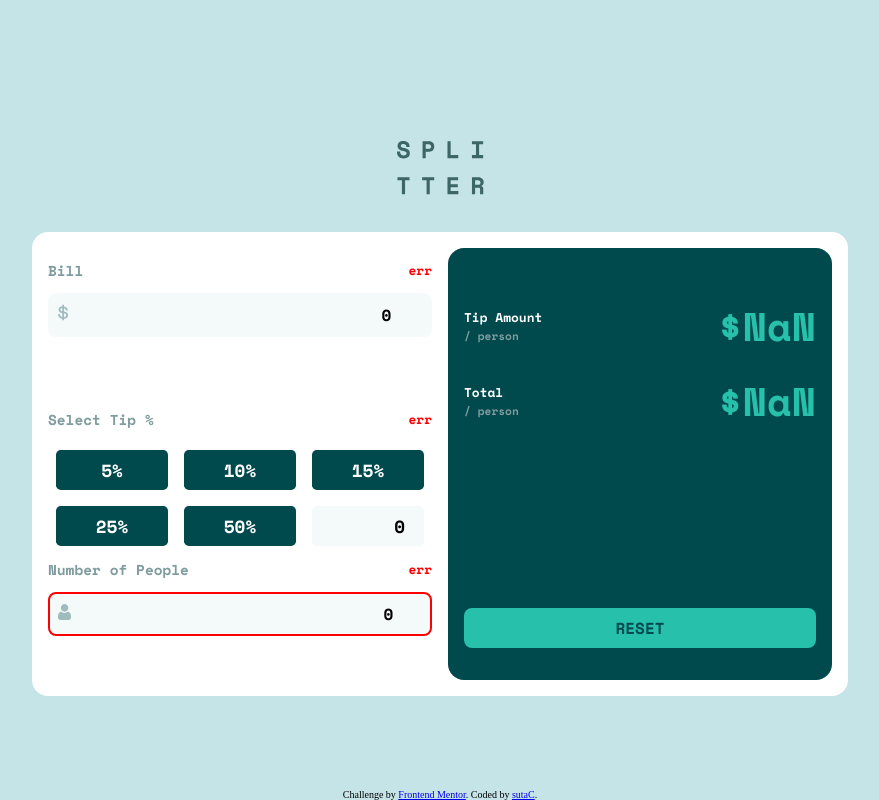
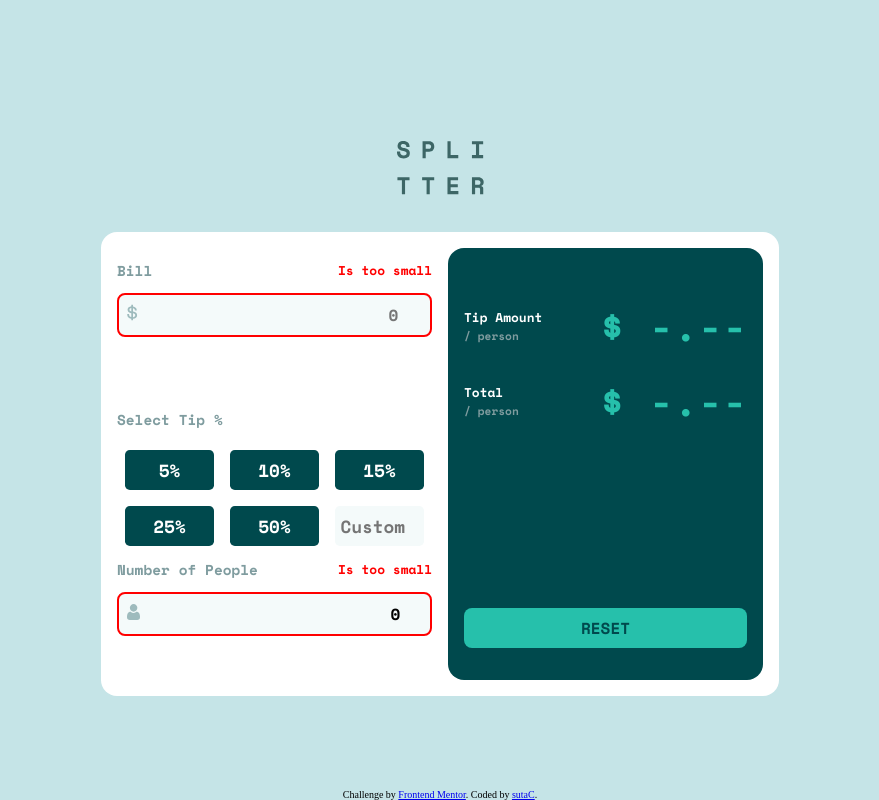
Before and after one commit to sutaC/Tip-calculator-app, a SvelteKit app: page / in a window 1280 px wide. Both pictures are taken after a click on the button "RESET". Shown: the whole page, without its empty margins (200-1079 px from the left). Built offline with nearby package versions, Linux system fonts and the light colour scheme.

Commit message:
Error handling

```diff
--- a/src/routes/+page.svelte
+++ b/src/routes/+page.svelte
@@ -7,6 +7,10 @@
 
     let ammount;
 
+    let invalidFiles = [];
+    let valid = true;
+
+    $: people = Math.floor(people)
     $: if(tip === "custom") {
             ammount = Math.round((bill * (customTip / 100)) * 100) /100
         } else {
@@ -15,10 +19,56 @@
     $: perPerson = Math.round((ammount / people) * 100) /100
 
 
+    $: { // Validate inputs
+
+        valid = true
+        invalidFiles = []
+
+        // Validate the number of people
+        if (perPerson === 0 || people > 1000000) { // Is less than or equal to 1000000 and is perPerson ammount grater than 0
+            valid = false
+            invalidFiles = [...invalidFiles, {file: 'people', message: 'Is too large'}]
+        }
+        else if (people < 1) { // Is greater than or equal to 1
+            valid = false
+            invalidFiles = [...invalidFiles, {file: 'people', message: 'Is too small'}]
+        }
+
+        // Validate bill ammount
+        if(people > 1000000){ // Is less than or equal to 1000000
+            valid = false
+            invalidFiles = [...invalidFiles, {file: 'bill', message: 'Is too large'}]
+        } else if (bill < 0.01) { // Is greater than or equal to 0.01
+            valid = false
+            invalidFiles = [...invalidFiles, {file: 'bill', message: 'Is too small'}]
+        }
+
+        // Validate tip
+        if (tip === 'custom'){ // Custom tip
+
+            if(customTip > 100){ // Is less than or equal to 100
+                valid = false
+                invalidFiles = [...invalidFiles, {file: 'tip', message: 'Is too large'}]
+            } else if (customTip < 0.01) { // Is greater than or equal to 0.01
+                valid = false
+                invalidFiles = [...invalidFiles, {file: 'tip', message: 'Is too small'}]
+            }
+
+        }
+
+        // Validate outpt
+        if(isNaN(ammount)){
+            valid = false
+        }
+
+        console.log(invalidFiles);
+
+    }
+
     const handleReset = () => {
-        bill = 0;
-        people = 0;
-        customTip = 0;
+        bill = '';
+        people = '';
+        customTip = '';
     }
 
 </script>
@@ -33,11 +83,18 @@
     <section>
         <div class="wrapper">
             <h1>Bill</h1>
-            <p class="error-message">err</p>
+            {#each invalidFiles.filter(e => e.file === 'bill') as err}
+                <p class="error-message">
+                    {err.message}
+                </p>
+            {/each}
         </div>
-        <div class="input-field">
+        <div
+            class="input-field"
+            class:error-field={invalidFiles.some(e => e.file === 'bill')}
+        >
             <img src="/icon-dollar.svg" alt="Icon dollar">
-            <input type="number" name='bill' placeholder="0" bind:value={bill}>
+            <input type="number" name='bill' placeholder="0" bind:value={bill} min="0.01" max="1000000">
         </div>
     </section>
 
@@ -45,7 +102,11 @@
     <section>
         <div class="wrapper">
             <h1>Select Tip %</h1>
-            <p class="error-message">err</p>
+            {#each invalidFiles.filter(e => e.file === 'tip') as err}
+                <p class="error-message">
+                    {err.message}
+                </p>
+            {/each}
         </div>
         <div class="select-field">
 
@@ -55,7 +116,7 @@
             <input type="radio" name="tip" id="tip2" value="10" bind:group={tip}>
             <label for="tip2" class="select-item">10%</label>
 
-            <input type="radio" name="tip" id="tip3" value="15" bind:group={tip} checked>
+            <input type="radio" name="tip" id="tip3" value="15" bind:group={tip}>
             <label for="tip3" class="select-item">15%</label>
 
             <input type="radio" name="tip" id="tip4" value="25" bind:group={tip}>
@@ -66,7 +127,14 @@
 
             <input type="radio" name="tip" id="tip6" value="custom" bind:group={tip}>
             <label for="tip6" class="select-item">
-                <input type="number" bind:value={customTip} placeholder="Custom">
+                <input
+                    type="number"
+                    placeholder="Custom"
+                    min="0.01"
+                    max="100"
+                    bind:value={customTip}
+                    class:error-field={invalidFiles.some(e => e.file === 'tip')}
+                >
             </label>
 
         </div>
@@ -76,11 +144,25 @@
     <section>
         <div class="wrapper">
             <h1>Number of People</h1>
-            <p class="error-message">err</p>
+            {#each invalidFiles.filter(e => e.file === 'people') as err}
+                <p class="error-message">
+                    {err.message}
+                </p>
+            {/each}
         </div>
-        <div class="input-field error-field">
+        <div
+            class="input-field"
+            class:error-field={invalidFiles.some(e => e.file === 'people')}
+        >
             <img src="/icon-person.svg" alt="Icon person">
-            <input type="number" name='people' placeholder="0" bind:value={people}>
+            <input
+                type="number"
+                name='people'
+                placeholder="0"
+                min="1"
+                max="1000000"
+                bind:value={people}
+            >
         </div>
     </section>
 
@@ -92,14 +174,32 @@
                     <h2>Tip Amount</h2>
                     <p>/ person</p>
                 </div>
-                <p class="ammount">${ammount}</p>
+                <p class="ammount">
+                    $
+                    {#if valid}
+                        {ammount}
+                    {:else if invalidFiles.length > 0}
+                        -.--
+                    {:else}
+                        0.00
+                    {/if}
+                </p>
             </div>
             <div class="wrapper">
                 <div class="summary-block">
                     <h2>Total</h2>
                     <p>/ person</p>
                 </div>
-                <p class="ammount">${perPerson}</p>
+                <p class="ammount">
+                    $
+                    {#if valid}
+                        {perPerson}
+                    {:else if invalidFiles.length > 0}
+                        -.--
+                    {:else}
+                        0.00
+                    {/if}
+                </p>
             </div>
         </div>
 
```
